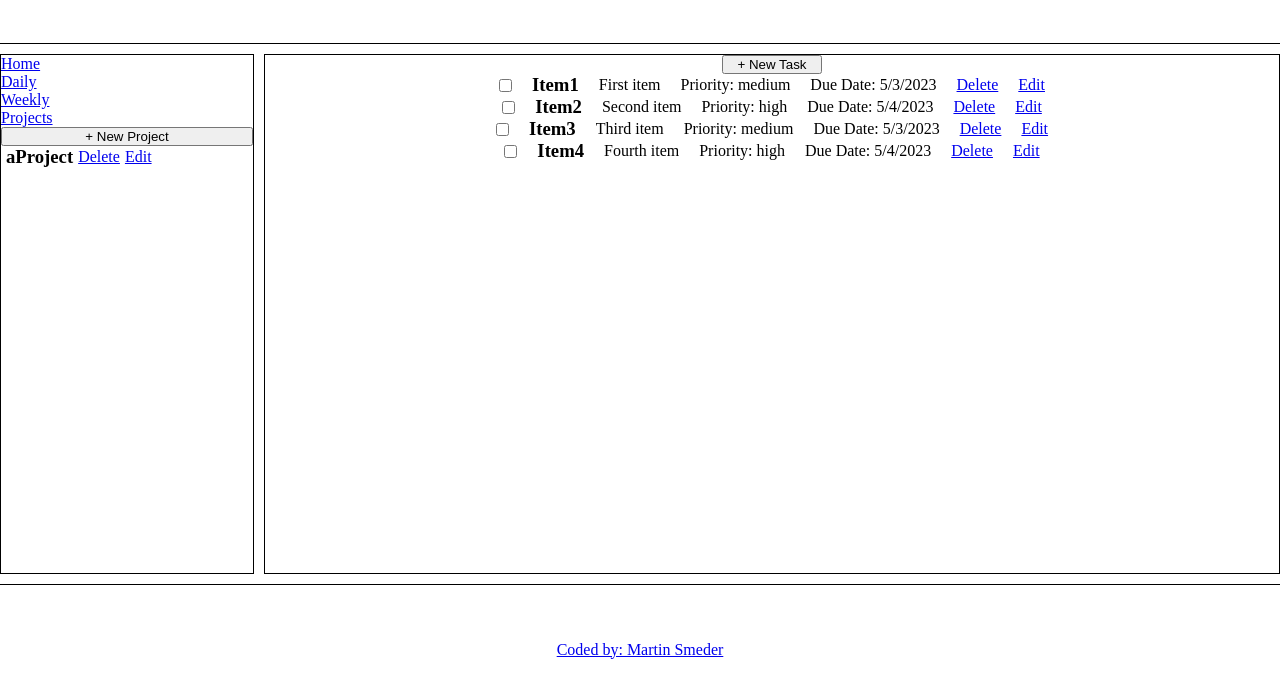
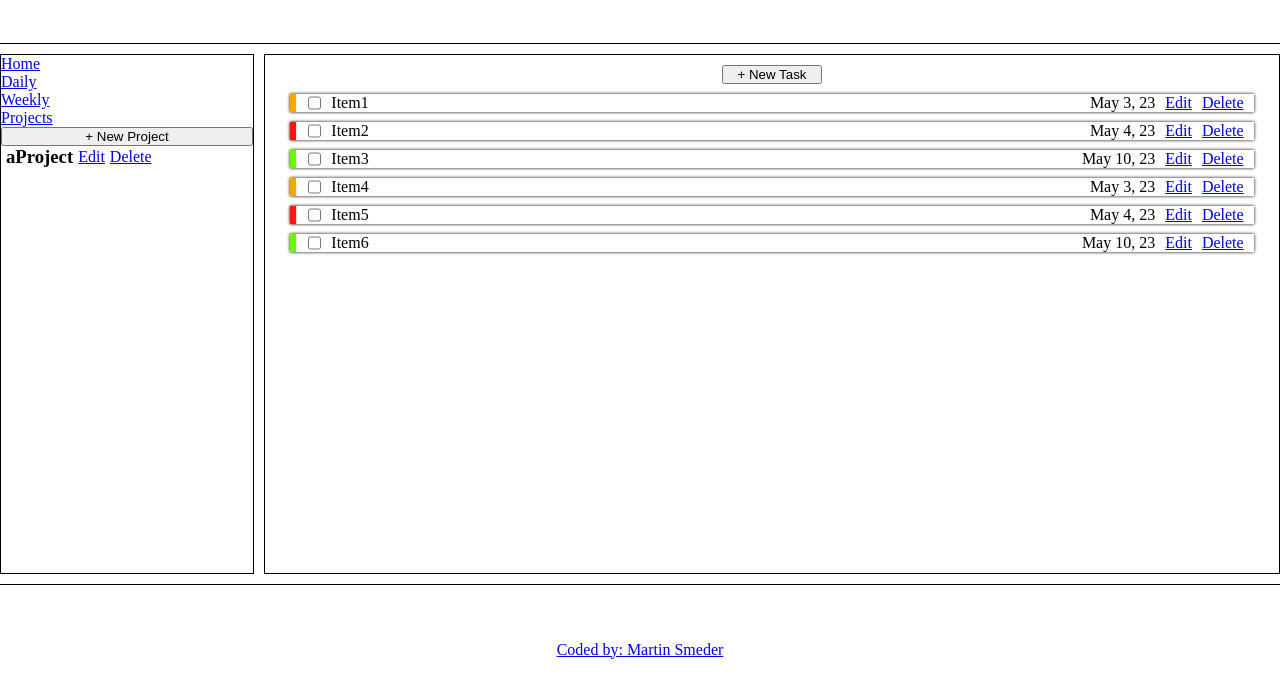
Before and after one commit to martinsmeder/todo_list, a plain HTML site: page index.html in a window 1280 px wide. Shown: the part 86-784 px from the top of the page. Drawn offline with Linux system fonts and the light colour scheme.

Commit message:
Added some style to todo items

```diff
--- a/style.css
+++ b/style.css
@@ -30,14 +30,9 @@
     border: 1px solid #000;
 }
 
-main #top {
-    width: 100%;
-    display: flex;
-    justify-content: space-between;
-}
-
 main #newTaskBtn {
     width: 100px;
+    margin: 10px;
 }
 
 main #content {
@@ -45,17 +40,58 @@
     display: flex;
     flex-direction: column;
     align-items: center;
+    gap: 10px;
 }
 
 main #content .card {
-    width: 100%;
+    width: 95%;
     display: flex;
-    justify-content: center;
+    justify-content: space-between;
+    box-shadow: 0 0 .2rem #000;
+}
+
+main #content .card .left {
+    height: 100%;
+    display: flex;
     align-items: center;
 }
 
-main #content .card * { /* Target every div that is a child of .card */
-    padding-left: 20px;
+main #content .card .left * { /* Target every div that is a child of .left */
+    padding-left: 10px;
+}
+
+main #content .card .right {
+    height: 100%;
+    display: flex;
+    align-items: center;
+}
+
+main #content .card .right * { /* Target every div that is a child of .right */
+    padding-right: 10px;
+}
+
+main #content .card .priority {
+    display: inline-block;
+    width: 5px;
+    height: 100%;
+    margin-right: 10px;
+    margin-left: -2px;
+    transform: scaleX(0.6);
+}
+
+main #content .card .priority.low {
+    background-color: #66FF00;
+    box-shadow: 0 0 .1rem #66FF00;
+}
+
+main #content .card .priority.medium {
+    background-color: #FFA500;
+    box-shadow: 0 0 .1rem #FFA500;
+}
+
+main #content .card .priority.high {
+    background-color: #FF160C;
+    box-shadow: 0 0 .1rem #FF160C;
 }
 
 aside {
```
Also changed, not shown: main.js.
